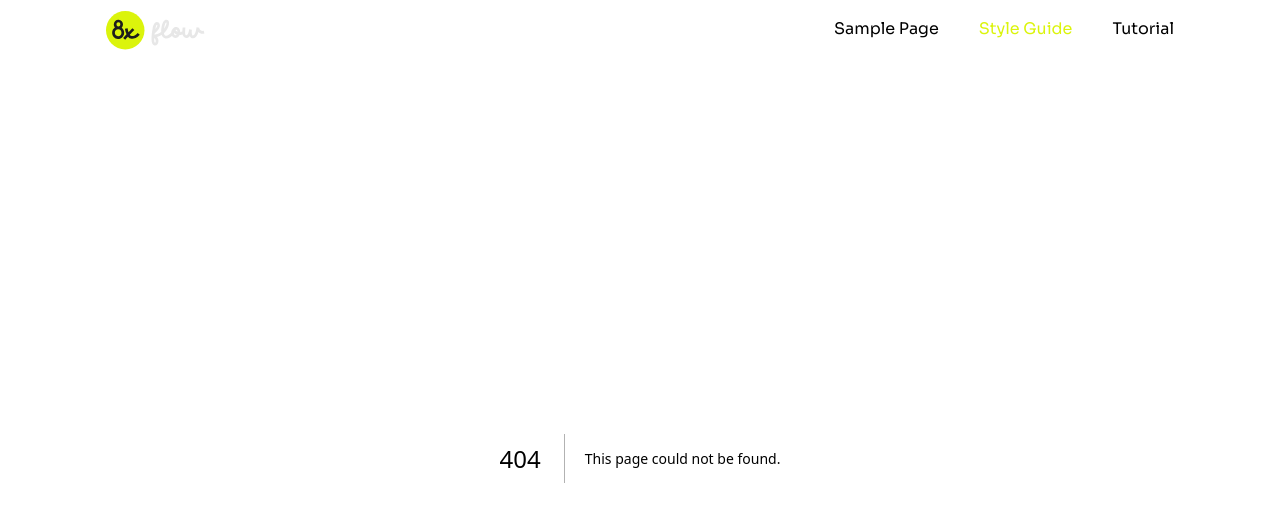
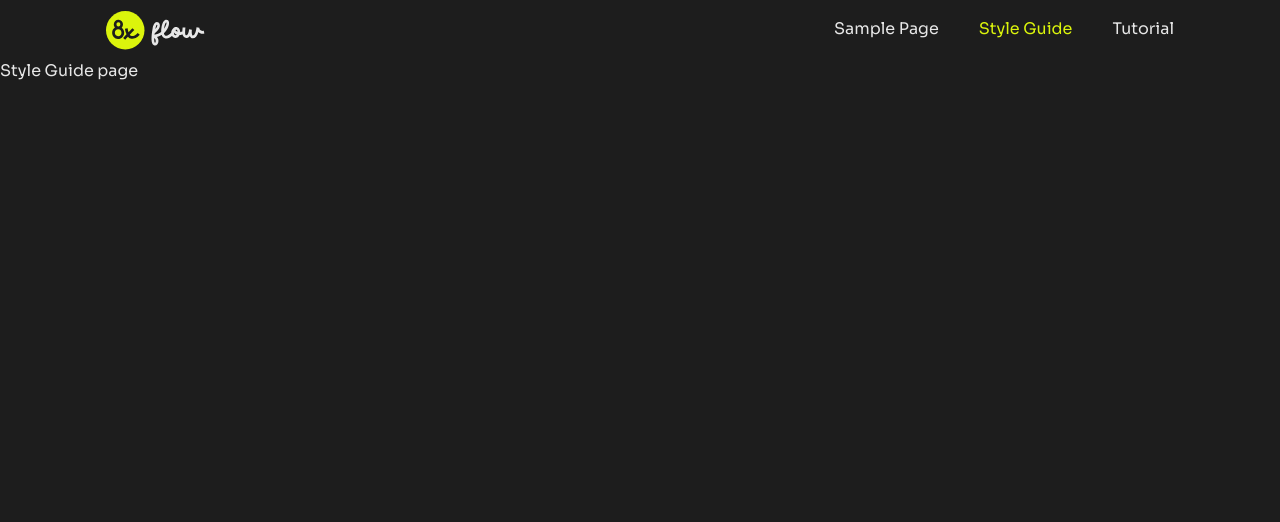
Before and after one commit to iqbal-webpatriot/FigmaToReact, a Next.js app in the folder flow-x/: page /style-guide in a window 1280 px wide. Before the commit this address had no page. Shown: the top 522 px of the page. Built offline with nearby package versions, Linux system fonts and the light colour scheme.

Commit message:
Create page.tsx

```diff
--- /dev/null
+++ b/flow-x/src/app/style-guide/page.tsx
@@ -0,0 +1,9 @@
+import React from 'react'
+
+export default function Page() {
+  return (
+    <>
+    <h1>Style Guide page</h1>
+    </>
+  )
+}
```
